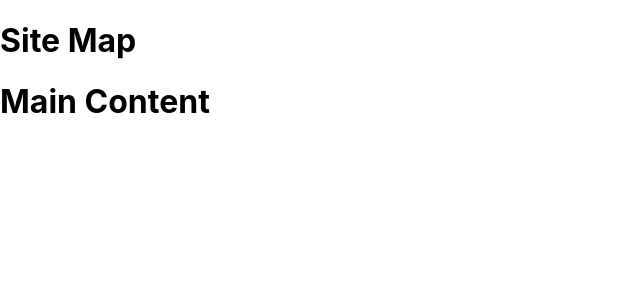
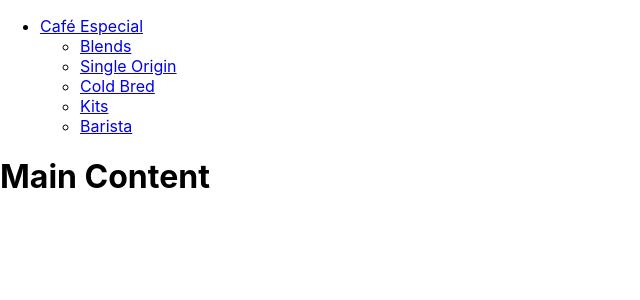
Before and after one commit to saorionline/bootstrap-4-notes, a React (Create React App) app in the folder react-saori/my-app/: page /#/blogpage in a window 1280 px wide. Shown: the top 300 px of the page, without its empty margins (0-640 px from the left). Built offline with nearby package versions, Linux system fonts and the light colour scheme.

Commit message:
look in react-saori my-app

```diff
--- a/react-saori/my-app/src/App.js
+++ b/react-saori/my-app/src/App.js
@@ -3,6 +3,11 @@ import { Dashboard } from "./dashboard";
 import { Blogpage } from "./blogpage";
 import { Contactpoint } from "./contactpoint";
 import { Sitemap } from "./sitemap";
+import { Blendpage } from "./pages/blend";
+import { Singleorigin } from "./pages/single";
+import { Kit } from "./pages/kit";
+import { Coldbred } from "./pages/coldbred";
+import { Barista } from "./pages/barista";
 
 
 
@@ -13,6 +18,11 @@ function App() {
         <Sitemap />
         <Routes>
           <Route path="/" element={<Dashboard/>}/>
+          <Route path="/pages/blend" element={<Blendpage/>}/>
+          <Route path="/pages/single" element={<Singleorigin/>}/>
+          <Route path="/pages/kit" element={<Kit/>}/>
+          <Route path="/pages/coldbred" element={<Coldbred/>}/>
+          <Route path="/pages/barista" element={<Barista/>}/>
           <Route path="/blogpage" element={<Blogpage/>}/>
           <Route path="/contactpoint" element={<Contactpoint/>}/>
           <Route path="*" element={<p>Not found</p>}/>
--- /dev/null
+++ b/react-saori/my-app/src/pages/barista.js
@@ -0,0 +1,9 @@
+import React from 'react';
+
+function Barista() {
+    return (
+        <h1>Ways of prepping Coffee</h1>
+    );
+}
+
+export {Barista}
--- /dev/null
+++ b/react-saori/my-app/src/pages/blend.js
@@ -0,0 +1,9 @@
+import React from 'react';
+
+function Blendpage() {
+    return (
+        <h1>Like wood</h1>
+    );
+}
+
+export {Blendpage}
--- /dev/null
+++ b/react-saori/my-app/src/pages/coldbred.js
@@ -0,0 +1,9 @@
+import React from 'react';
+
+function Coldbred() {
+    return (
+        <h1>Let it see inside</h1>
+    );
+}
+
+export {Coldbred}
--- /dev/null
+++ b/react-saori/my-app/src/pages/kit.js
@@ -0,0 +1,9 @@
+import React from 'react';
+
+function Kit() {
+    return (
+        <h1>Plus items</h1>
+    );
+}
+
+export {Kit}
--- /dev/null
+++ b/react-saori/my-app/src/pages/single.js
@@ -0,0 +1,9 @@
+import React from 'react';
+
+function Singleorigin() {
+    return (
+        <h1>Brand of taste</h1>
+    );
+}
+
+export {Singleorigin}
--- a/react-saori/my-app/src/sitemap.js
+++ b/react-saori/my-app/src/sitemap.js
@@ -1,8 +1,52 @@
 import React from 'react';
+import { Link } from 'react-router-dom';
 
 function Sitemap() {
     return (
-        <h1>Site Map</h1>
+        /*
+        <nav>
+            <ul>
+                <li id="highInt">Tienda
+                    <ul class="inner-menu">
+                        <li id="me">Café Especial
+                                <ul class="inner-menu">
+                                    <li id="me">Blends</li>
+                                    <li id="me">Single Origin</li>
+                                    <li id="me">Cold Bred</li>
+                                    <li id="me">Kits</li>
+                                    <li id="me">Métodos</li>
+                                </ul>
+                        </li>
+                        <li>Merch</li>
+                    </ul>
+                </li>
+            </ul>
+        </nav>
+        Taken from https://codesandbox.io/p/github/saorionline/Coffee-Shop/BackGround */
+        <nav>
+            <ul>
+                <li>
+                    <Link to="/"> Café Especial</Link>
+                    <ul>
+                        <li>
+                            <Link to="/pages/blend">Blends</Link>
+                        </li>
+                        <li>
+                            <Link to="/pages/single">Single Origin</Link>
+                        </li>
+                        <li>
+                            <Link to="/pages/coldbred">Cold Bred</Link>
+                        </li>
+                        <li>
+                            <Link to="/pages/kit">Kits</Link>
+                        </li>
+                        <li>
+                            <Link to="/pages/barista">Barista</Link>
+                        </li>
+                    </ul>
+                </li>
+            </ul>
+        </nav>
     );
 }
 
```
